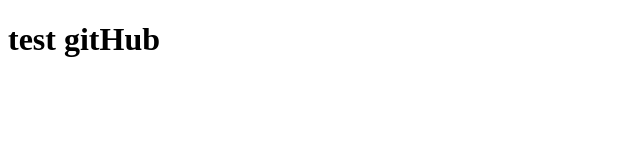
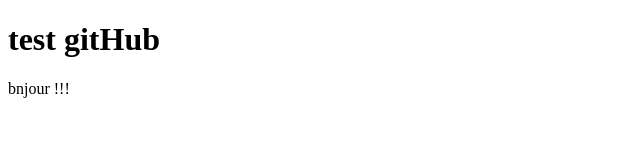
Before and after one commit to lostmart/testSassGitHub, a plain HTML site: page index.html in a window 1280 px wide. Shown: the full height of the page, 0-640 px from the left. Drawn offline with Linux system fonts and the light colour scheme.

Commit message:
added a paragraph !

```diff
--- a/index.html
+++ b/index.html
@@ -8,5 +8,6 @@
 	</head>
 	<body>
 		<h1>test gitHub</h1>
+		<p>bnjour !!!</p>
 	</body>
 </html>
```
